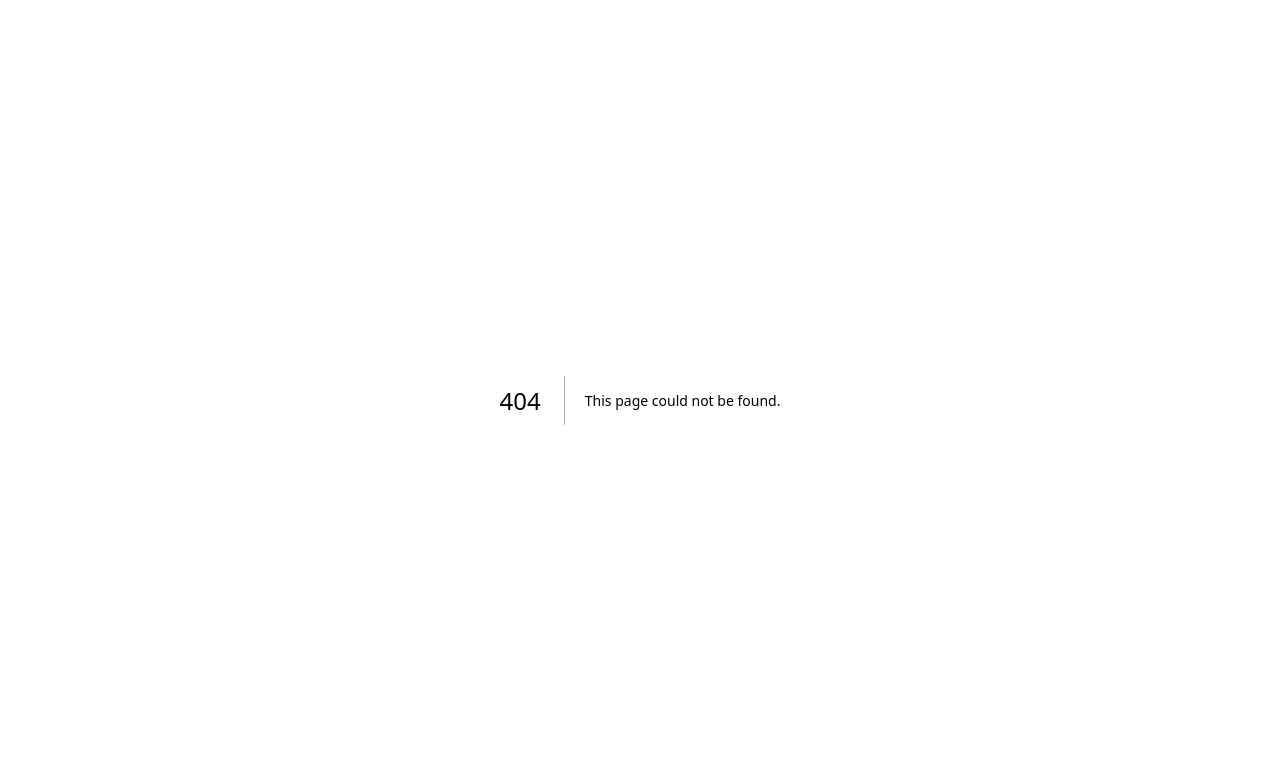
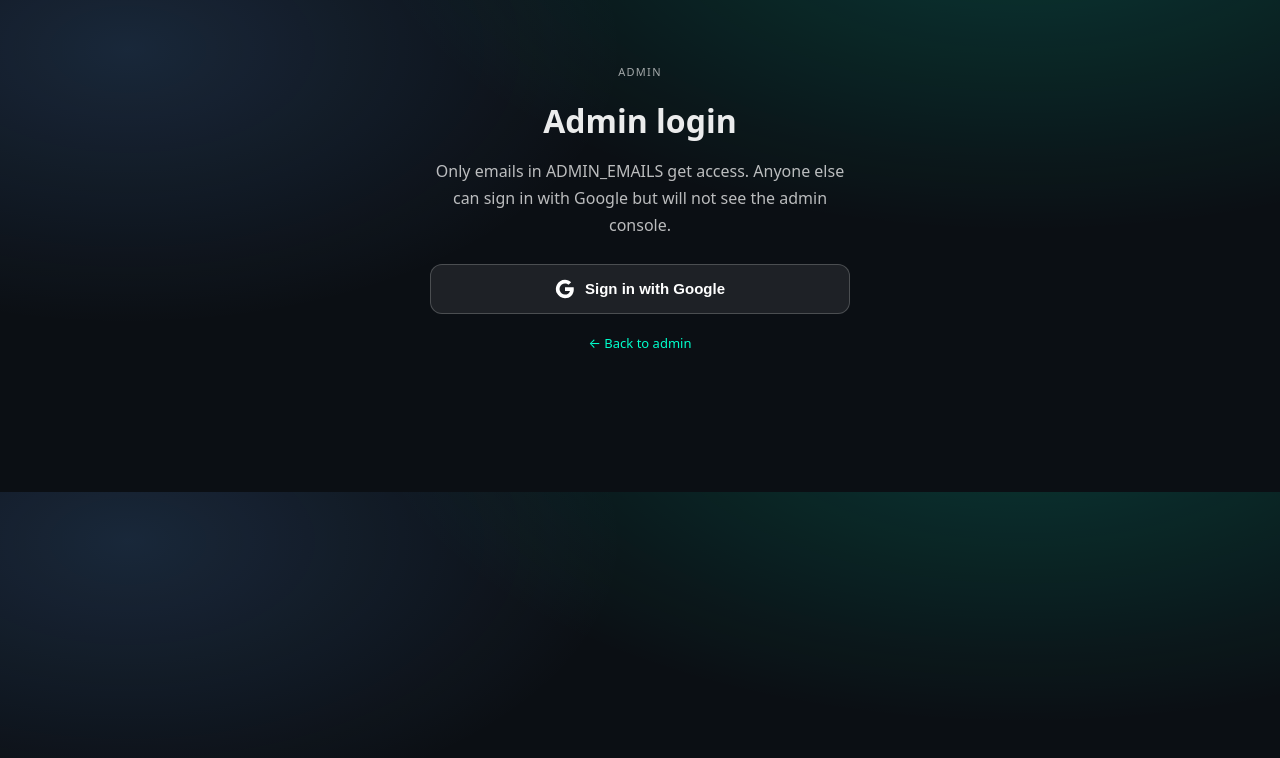
Before and after one commit to ladislavjuric-OS/CMK, a Next.js app in the folder web/: page /admin/login in a window 1280 px wide. Before the commit this address had no page. Shown: the top 758 px of the page. Built offline with nearby package versions, Linux system fonts and the light colour scheme; no server answers.

Commit message:
google login

```diff
--- /dev/null
+++ b/web/app/admin/login/page.tsx
@@ -0,0 +1,86 @@
+"use client";
+
+import { useEffect } from "react";
+import { useRouter } from "next/navigation";
+import Link from "next/link";
+import { getSupabaseBrowser } from "@/lib/supabaseBrowser";
+
+const BASE_URL = typeof window !== "undefined" ? window.location.origin : process.env.NEXT_PUBLIC_APP_URL ?? "";
+
+export default function AdminLoginPage() {
+  const router = useRouter();
+
+  useEffect(() => {
+    const supabase = getSupabaseBrowser();
+    supabase.auth.getSession().then(({ data }) => {
+      if (data.session?.access_token) {
+        router.replace("/admin");
+      }
+    });
+  }, [router]);
+
+  const signInWithGoogle = async () => {
+    const supabase = getSupabaseBrowser();
+    const redirectTo = `${BASE_URL}/auth/callback?next=${encodeURIComponent("/admin")}`;
+    await supabase.auth.signInWithOAuth({
+      provider: "google",
+      options: { redirectTo },
+    });
+  };
+
+  return (
+    <main className="cmk-container">
+      <div style={{ marginTop: "4rem", textAlign: "center", maxWidth: 420, margin: "4rem auto" }}>
+        <div className="cmk-tag">Admin</div>
+        <h1 style={{ marginTop: "1.25rem", marginBottom: "0.75rem" }}>Admin login</h1>
+        <p style={{ color: "rgba(255,255,255,0.72)", lineHeight: 1.7, marginBottom: "1.5rem" }}>
+          Only emails in ADMIN_EMAILS get access. Anyone else can sign in with Google but will not see the admin console.
+        </p>
+        <button
+          type="button"
+          onClick={signInWithGoogle}
+          style={{
+            display: "inline-flex",
+            alignItems: "center",
+            justifyContent: "center",
+            gap: 10,
+            width: "100%",
+            padding: "14px 20px",
+            borderRadius: 12,
+            border: "1px solid rgba(255,255,255,0.2)",
+            background: "rgba(255,255,255,0.08)",
+            color: "#fff",
+            fontWeight: 700,
+            fontSize: 15,
+            cursor: "pointer",
+          }}
+        >
+          <svg width="20" height="20" viewBox="0 0 24 24">
+            <path
+              fill="currentColor"
+              d="M22.56 12.25c0-.78-.07-1.53-.2-2.25H12v4.26h5.92c-.26 1.37-1.04 2.53-2.21 3.31v2.77h3.57c2.08-1.92 3.28-4.74 3.28-8.09z"
+            />
+            <path
+              fill="currentColor"
+              d="M12 23c2.97 0 5.46-.98 7.28-2.66l-3.57-2.77c-.98.66-2.23 1.06-3.71 1.06-2.86 0-5.29-1.93-6.16-4.53H2.18v2.84C3.99 20.53 7.7 23 12 23z"
+            />
+            <path
+              fill="currentColor"
+              d="M5.84 14.09c-.22-.66-.35-1.36-.35-2.09s.13-1.43.35-2.09V7.07H2.18C1.43 8.55 1 10.22 1 12s.43 3.45 1.18 4.93l2.85-2.22.81-.62z"
+            />
+            <path
+              fill="currentColor"
+              d="M12 5.38c1.62 0 3.06.56 4.21 1.64l3.15-3.15C17.45 2.09 14.97 1 12 1 7.7 1 3.99 3.47 2.18 7.07l3.66 2.84c.87-2.6 3.3-4.53 6.16-4.53z"
+            />
+          </svg>
+          Sign in with Google
+        </button>
+        <p style={{ marginTop: "1.25rem", fontSize: 13, color: "rgba(255,255,255,0.55)" }}>
+          <Link href="/admin" style={{ color: "var(--cmk-accent)", textDecoration: "none" }}>
+            ← Back to admin
+          </Link>
+        </p>
+      </div>
+    </main>
+  );
+}
--- a/web/app/api/readiness/link/route.ts
+++ b/web/app/api/readiness/link/route.ts
@@ -1,5 +1,6 @@
 import { NextResponse } from "next/server";
 import { getSupabaseServer } from "@/lib/supabase";
+import { getAdminEmails } from "@/lib/adminAuth";
 
 export async function POST(request: Request) {
   try {
@@ -36,13 +37,15 @@ export async function POST(request: Request) {
     }
 
     const supabase = getSupabaseServer();
+    const adminEmails = getAdminEmails();
+    const isAdmin = adminEmails.has(email.toLowerCase());
 
-    // Ensure profile exists (used later for admin flag).
+    // Ensure profile exists; is_admin only for emails in ADMIN_EMAILS (e.g. Google admin login).
     try {
       const { error } = await supabase
         .from("profiles")
         .upsert(
-          { user_id: userId, email, is_admin: false },
+          { user_id: userId, email, is_admin: isAdmin },
           { onConflict: "user_id" }
         );
       if (error) console.error("[readiness/link] profile upsert failed:", error);
--- a/web/lib/adminAuth.ts
+++ b/web/lib/adminAuth.ts
@@ -3,7 +3,7 @@ import { getMagicCookieFromRequest, verifyMagicCookie } from "@/lib/magicSession
 
 const ADMIN_EMAILS_KEY = "ADMIN_EMAILS";
 
-function getAdminEmails(): Set<string> {
+export function getAdminEmails(): Set<string> {
   const raw = process.env[ADMIN_EMAILS_KEY] ?? "";
   return new Set(
     raw
```
Also changed, not shown: web/app/admin/page.tsx (+9 -0 lines), web/app/auth/callback/page.tsx (+13 -9 lines), 1 other file (tests, documents, lock files or other folders).
